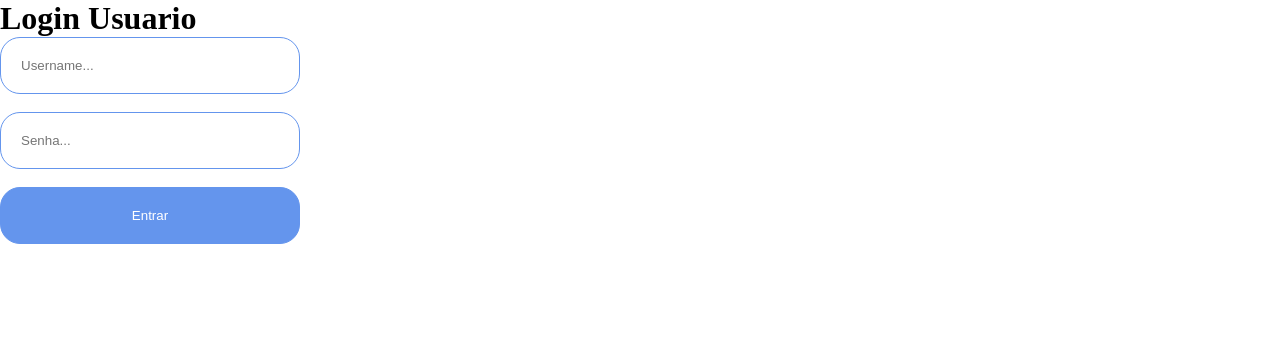
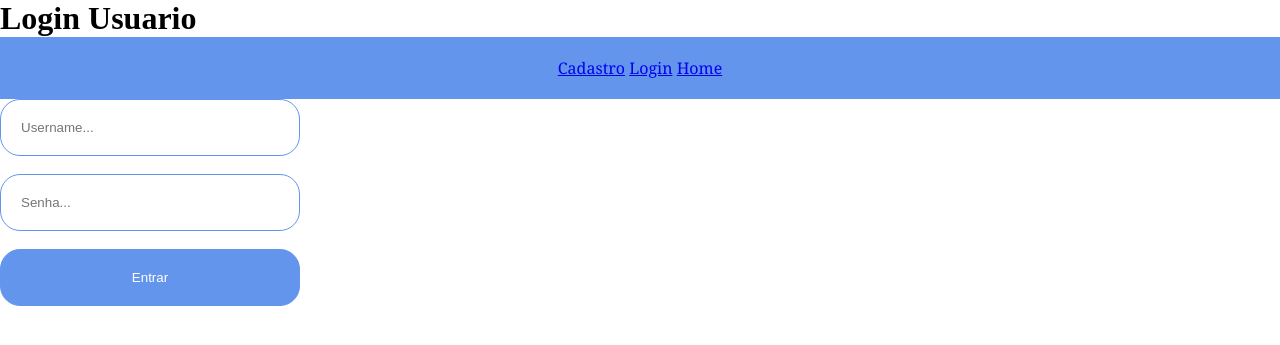
Before and after one commit to jpcamatari/Login-Django, a Django app: page /login/ in a window 1280 px wide. Shown: the top 345 px of the page. Run offline with Django 4.2, Linux system fonts and the light colour scheme.

Commit message:
Ajustes redirect

```diff
--- a/usuarios/templates/login.html
+++ b/usuarios/templates/login.html
@@ -63,6 +63,18 @@
 </head>
 
 <body>
+    <header>
+        <div class="container">
+            <div class="Menu">
+                <nav>
+                    <a href="{% url 'cadastro' %}">Cadastro</a>
+                    <a href="{% url 'login' %}">Login</a>
+                    <a href="{% url 'home' %}">Home</a>
+                </nav>
+            </div>
+
+
+    </header>
     <form action="{% url 'login' %}" method='POST'>{% csrf_token %}
         <input type="text" placeholder="Username..." name="username">
         <br><br>
--- a/usuarios/urls.py
+++ b/usuarios/urls.py
@@ -2,9 +2,9 @@ from django.urls import path
 from . import views
 
 urlpatterns = [
-    path('cadastro/', views.cadastro, name='cadastro'),
-    path('login/', views.login, name='login'),
-    path('plataforma/', views.plataforma, name='plataforma'),
-    path('', views.plataforma, name='plataforma')
+    path(r'cadastro/', views.cadastro, name='cadastro'),
+    path(r'login/', views.login, name='login'),
+    path(r'home/', views.home, name='home'),
+    path(r'', views.home, name='home')
 
 ]
--- a/usuarios/views.py
+++ b/usuarios/views.py
@@ -39,5 +39,5 @@ def login(request):
             return HttpResponse("Email ou senha Invalidos.")
 
 @login_required(login_url='/auth/login/')
-def plataforma(request):
-    return HttpResponse('Plataforma')
+def home(request):
+    return HttpResponse('Você está Logado!')
```
Also changed, not shown: usuarios/templates/cadastro.html (+12 -1 lines).
